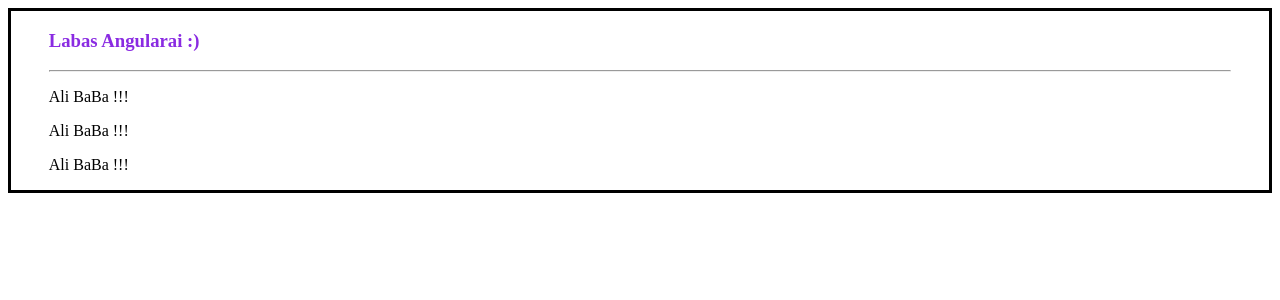
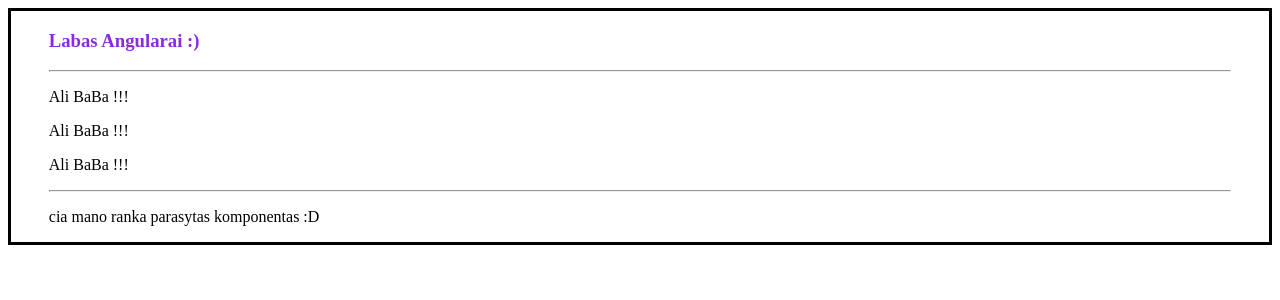
Before and after one commit to PasiturintisS/angular-ivy-yezgnn, an Angular app: page / in a window 1280 px wide. Shown: the top 300 px of the page. Built offline with nearby package versions, Linux system fonts and the light colour scheme.

Commit message:
2 files modified, 3 added

```diff
--- a/src/app/app.component.html
+++ b/src/app/app.component.html
@@ -2,4 +2,6 @@
   <h3>Labas Angularai :)</h3>
   <hr />
   <app-servers></app-servers>
+  <hr />
+  <app-practice></app-practice>
 </div>
--- /dev/null
+++ b/src/app/practice/practice.component.html
@@ -0,0 +1,3 @@
+<div>
+  <p>{{ text }}</p>
+</div>
--- /dev/null
+++ b/src/app/practice/practice.component.ts
@@ -0,0 +1,10 @@
+import { Component } from "@angular/core"
+
+@Component({
+  selector: "app-practice",
+  templateUrl: "./practice.component.html",
+  styleUrls: ["./practice.component.css"]
+})
+export class PracticeComponent {
+  text = `cia mano ranka parasytas komponentas :D`;
+}
```
Also changed, not shown: src/app/app.module.ts (+7 -1 lines), src/app/practice/practice.component.css (added).
